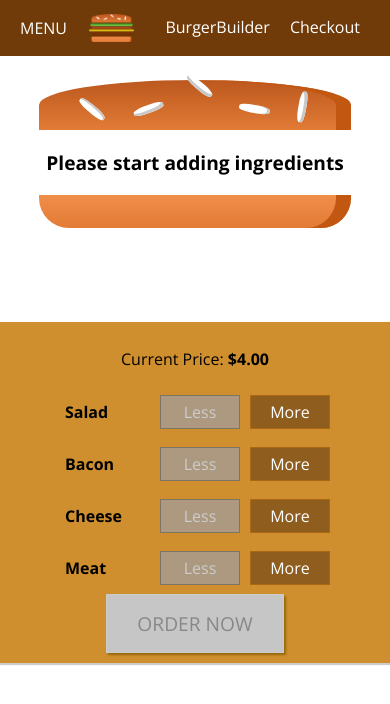
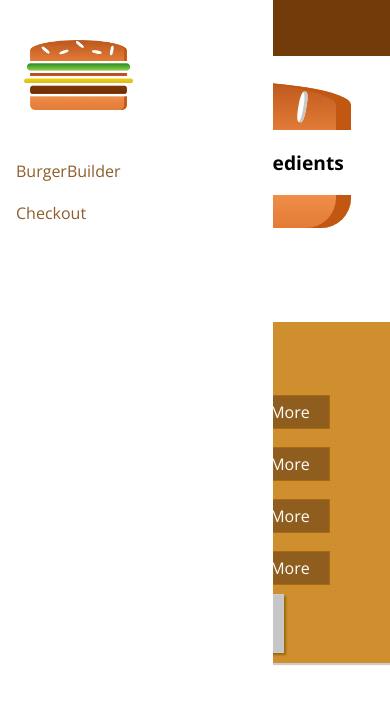
Before and after one commit to macolby14/react-complete-guide-course, a React (Create React App) app: page / in a window 390 px wide. Shown: the top 704 px of the page. Built offline with nearby package versions, Linux system fonts and the light colour scheme.

Commit message:
made sidebar, toolbar, nav items mobile compatible

```diff
--- a/src/components/Layout/Layout.js
+++ b/src/components/Layout/Layout.js
@@ -3,11 +3,13 @@ import React from "react";
 import Aux from "../../hoc/Aux";
 import styles from "./Layout.module.css";
 import Toolbar from "../Navigation/Toolbar/Toolbar";
+import SideDrawer from "../Navigation/SideDrawer/SideDrawer";
 
 const Layout = props => {
   return (
     <Aux>
       <Toolbar />
+      <SideDrawer />
       <main className={styles.content}>{props.children}</main>
     </Aux>
   );
--- a/src/components/Logo/Logo.module.css
+++ b/src/components/Logo/Logo.module.css
@@ -1,7 +1,7 @@
 .Logo {
   /*background-color: white;*/
   padding: 8px;
-  height: 80%;
+  height: 100%;
   box-sizing: border-box;
   border-radius: 5px;
 }
--- a/src/components/Navigation/NavigationItems/NavigationItem/NavigationItem.module.css
+++ b/src/components/Navigation/NavigationItems/NavigationItem/NavigationItem.module.css
@@ -1,19 +1,38 @@
+.NavigationItem {
+  margin: 10px 0;
+  box-sizing: border-box;
+  display: block;
+  width: 100%;
+}
+
+.NavigationItem a {
+  color: #8f5c2c;
+  text-decoration: none;
+  width: 100%;
+  box-sizing: border-box;
+  display: block;
+}
+
+.NavigationItem a:hover,
+.NavigationItem a:active,
+.NavigationItem a.active {
+  color: #40a4c8;
+}
+
+@media (min-width: 500px) {
   .NavigationItem {
     margin: 0;
-  box-sizing: border-box;
     display: flex;
     height: 100%;
+    width: auto;
     align-items: center;
   }
 
   .NavigationItem a {
     color: white;
-  text-decoration: none;
     height: 100%;
     padding: 16px 10px;
     border-bottom: 4px solid transparent;
-  box-sizing: border-box;
-  display: box;
   }
 
   .NavigationItem a:hover,
@@ -23,3 +42,4 @@
     border-bottom: 4px solid #40a4c8;
     color: white;
   }
+}
--- a/src/components/Navigation/NavigationItems/NavigationItems.module.css
+++ b/src/components/Navigation/NavigationItems/NavigationItems.module.css
@@ -3,6 +3,13 @@
   padding: 0;
   list-style: none;
   display: flex;
+  flex-flow: column;
   align-items: center;
   height: 100%;
 }
+
+@media (min-width: 500px) {
+  .NavigationItems {
+    flex-flow: row;
+  }
+}
--- /dev/null
+++ b/src/components/Navigation/SideDrawer/SideDrawer.jsx
@@ -0,0 +1,21 @@
+import React from "react";
+
+import classes from "./SideDrawer.module.css";
+import Logo from "../../Logo/Logo";
+import NavigationItems from "../NavigationItems/NavigationItems";
+
+const SideDrawer = () => {
+  // ... conditionally attach css classes for animation
+  return (
+    <div className={classes.SideDrawer}>
+      <div className={classes.Logo}>
+        <Logo />
+      </div>
+      <nav>
+        <NavigationItems />
+      </nav>
+    </div>
+  );
+};
+
+export default SideDrawer;
--- /dev/null
+++ b/src/components/Navigation/SideDrawer/SideDrawer.module.css
@@ -0,0 +1,32 @@
+.SideDrawer {
+  position: fixed;
+  width: 280px;
+  max-width: 70%;
+  height: 100%;
+  left: 0;
+  top: 0;
+  z-index: 200; /*higher than backdrop (z-100) */
+  background-color: white;
+  padding: 32px 16px;
+  box-sizing: border-box;
+  transition: transform 0.3s ease-out;
+}
+
+@media (min-width: 500px) {
+  .SideDrawer {
+    display: none;
+  }
+}
+
+.Open {
+  transform: translateX(0);
+}
+
+.Close {
+  transform: translateX(-100);
+}
+
+.Logo {
+  height: 11%;
+  margin-bottom: 32px;
+}
--- a/src/components/Navigation/Toolbar/Toolbar.jsx
+++ b/src/components/Navigation/Toolbar/Toolbar.jsx
@@ -8,8 +8,10 @@ const Toolbar = props => {
   return (
     <header className={classes.Toolbar}>
       <div>MENU</div>
-      <Logo />
-      <nav>
+      <div className={[classes.Logo, classes.DesktopOnly].join(" ")}>
+        <Logo />
+      </div>
+      <nav className={classes.DesktopOnly}>
         <NavigationItems />
       </nav>
     </header>
--- a/src/components/Navigation/Toolbar/Toolbar.module.css
+++ b/src/components/Navigation/Toolbar/Toolbar.module.css
@@ -17,3 +17,13 @@
 .Toolbar nav {
   height: 100%;
 }
+
+.Logo {
+  height: 80%;
+}
+
+@media (max-width: 499px) {
+  .DesktopOnly {
+    display: none;
+  }
+}
```
Lines whose indentation alone changed are shown as unchanged.
